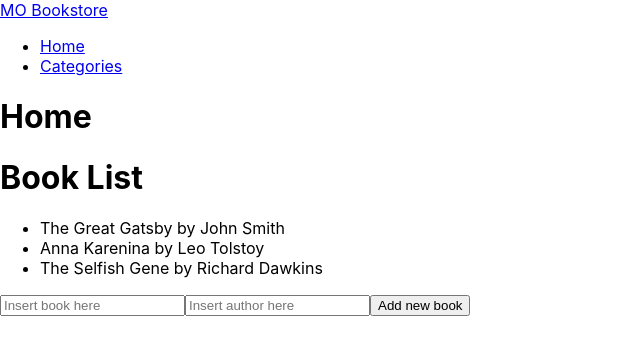
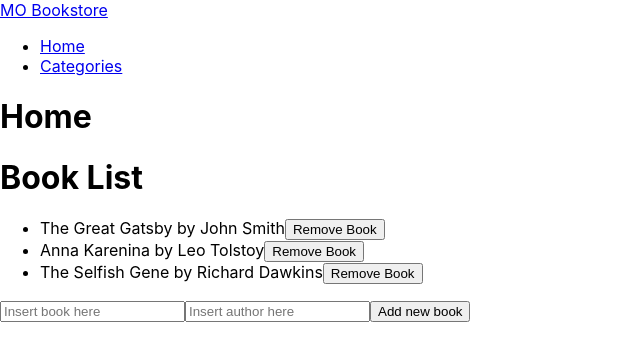
Before and after one commit to maov19/bookstore, a React (Create React App) app: page / in a window 1280 px wide. Shown: the top 360 px of the page, without its empty margins (0-640 px from the left). Built offline with nearby package versions, Linux system fonts and the light colour scheme.

Commit message:
Fix styling issues

```diff
--- a/src/components/Books.js
+++ b/src/components/Books.js
@@ -1,4 +1,32 @@
-import { useSelector } from 'react-redux';
+import { useSelector, useDispatch } from 'react-redux';
+
+import { removeBook } from '../redux/books/booksSlice';
+
+/* eslint-disable */
+function Book({ book }) {
+  return (
+    <div>
+      <li>
+        {book.title}
+        {' '}
+        by
+        {' '}
+        {book.author}
+        <RemoveBookButton bookId={book.item_id} />
+      </li>
+    </div>
+  );
+}
+
+function RemoveBookButton({ bookId }) {
+  const dispatch = useDispatch();
+
+  const removeBookHandler = () => {
+    dispatch(removeBook(bookId));
+  };
+
+  return <button onClick={removeBookHandler}>Remove Book</button>;
+}
 
 function BookList() {
   const books = useSelector((state) => state.books);
@@ -8,13 +36,7 @@ function BookList() {
       <h1>Book List</h1>
       <ul>
         {books.map((book) => (
-          <li key={book.item_id}>
-            {book.title}
-            {' '}
-            by
-            {' '}
-            {book.author}
-          </li>
+          <Book key={book.item_id} book={book} />
         ))}
       </ul>
     </div>
--- a/src/components/Home.js
+++ b/src/components/Home.js
@@ -1,39 +1,53 @@
 import { useState, useEffect } from 'react';
-import { useDispatch } from 'react-redux';
+import { useDispatch, useSelector } from 'react-redux';
 
 import BookList from './Books';
-import { addBook } from '../redux/books/booksSlice';
+import { addBook, removeBook } from '../redux/books/booksSlice';
 
 const Home = () => {
   const [books, setBooks] = useState([]);
 
-  useEffect(() => {
-    const storedBooks = JSON.parse(localStorage.getItem('books'));
-    if (storedBooks) {
-      setBooks(storedBooks);
-    }
-  }, []);
+  const bookList = useSelector((state) => state.books);
 
   useEffect(() => {
-    localStorage.setItem('books', JSON.stringify(books));
-  }, [books]);
+    setBooks(bookList);
+    localStorage.setItem('books', JSON.stringify(bookList));
+  }, [bookList]);
 
   const dispatch = useDispatch();
 
-  const addBookHandler = (e) => {
+  const addBookButton = (e) => {
     e.preventDefault();
     const title = e.target.bookName.value;
     const author = e.target.authorName.value;
-    const newBook = { title, author };
+    const newBook = { title, author, id: Math.random().toString(36).substr(2, 9) };
     dispatch(addBook(newBook));
     e.target.reset();
   };
+/* eslint-disable */
+  function RemoveBookButton({ bookId }) {
+    const dispatch = useDispatch();
+
+    const removeBookHandler = () => {
+      dispatch(removeBook(bookId));
+    };
+
+    return <button type="button" onClick={removeBookHandler}>Remove Book</button>;
+  }
 
   return (
     <div>
       <h1>Home</h1>
-      <BookList />
-      <form id="create-book" onSubmit={addBookHandler}>
+      <BookList>
+        {books.map((book) => (
+          <div key={book.id}>
+            <p>{book.title}</p>
+            <p>{book.author}</p>
+            <RemoveBookButton bookId={book.id} />
+          </div>
+        ))}
+      </BookList>
+      <form id="create-book" onSubmit={addBookButton}>
         <input className="book-name" name="bookName" placeholder="Insert book here" />
         <input className="author-name" name="authorName" placeholder="Insert author here" />
         <button type="submit">Add new book</button>
--- a/src/components/addButton.js
+++ b/src/components/addButton.js
@@ -1,5 +1,5 @@
 import { useDispatch } from 'react-redux';
-import { addBook } from './booksSlice';
+import { addBook } from '../redux/books/booksSlice';
 
 function AddBookButton() {
   const dispatch = useDispatch();
@@ -15,5 +15,7 @@ function AddBookButton() {
     dispatch(addBook(newBook));
   };
 
-  return <button onClick={addBookHandler}>Add Book</button>;
+  return <button type="button" onClick={addBookHandler}>Add Book</button>;
 }
+
+export default AddBookButton;
```
Also changed, not shown: src/components/removeButton.js (deleted, +0 -12 lines).
